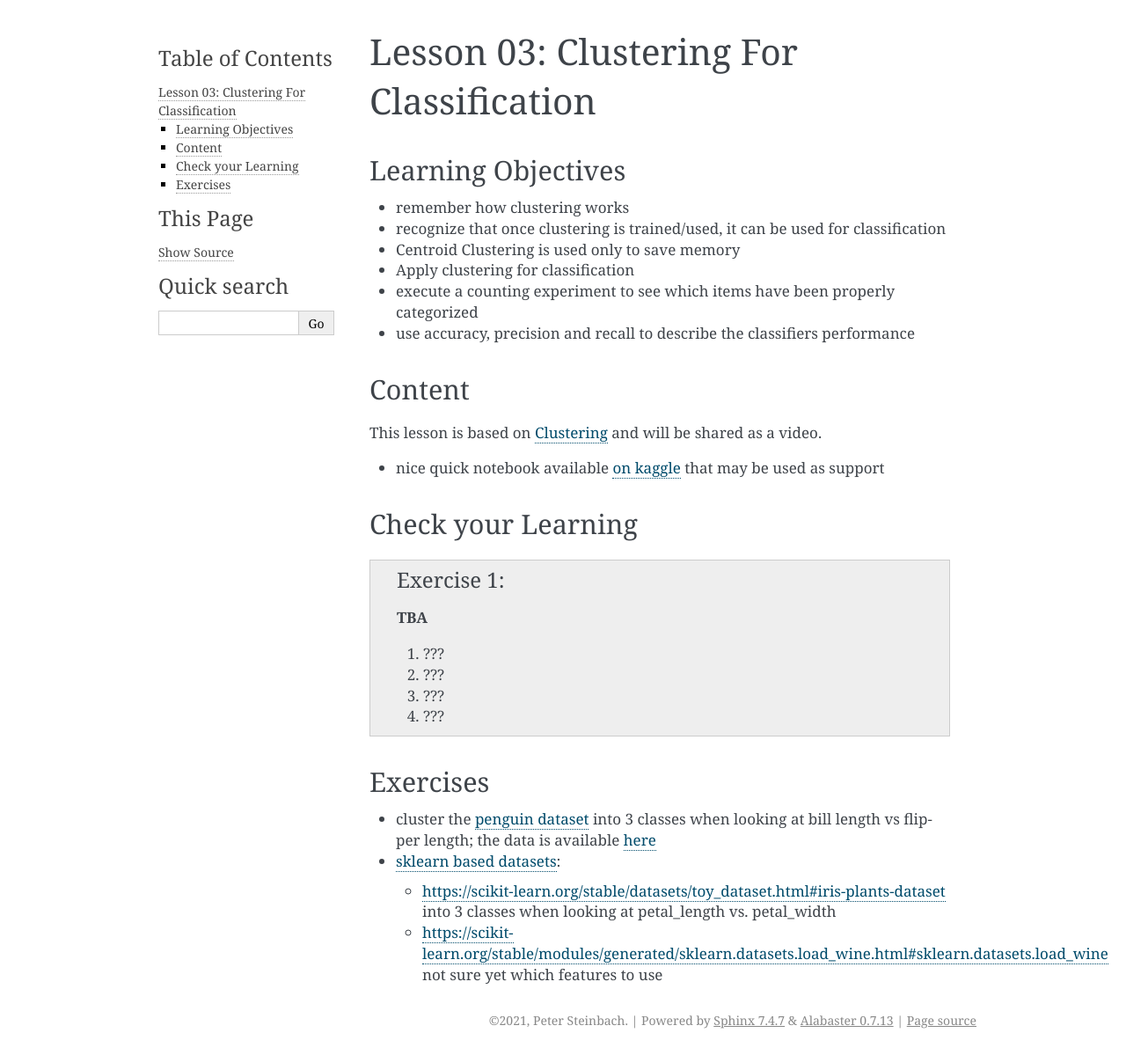
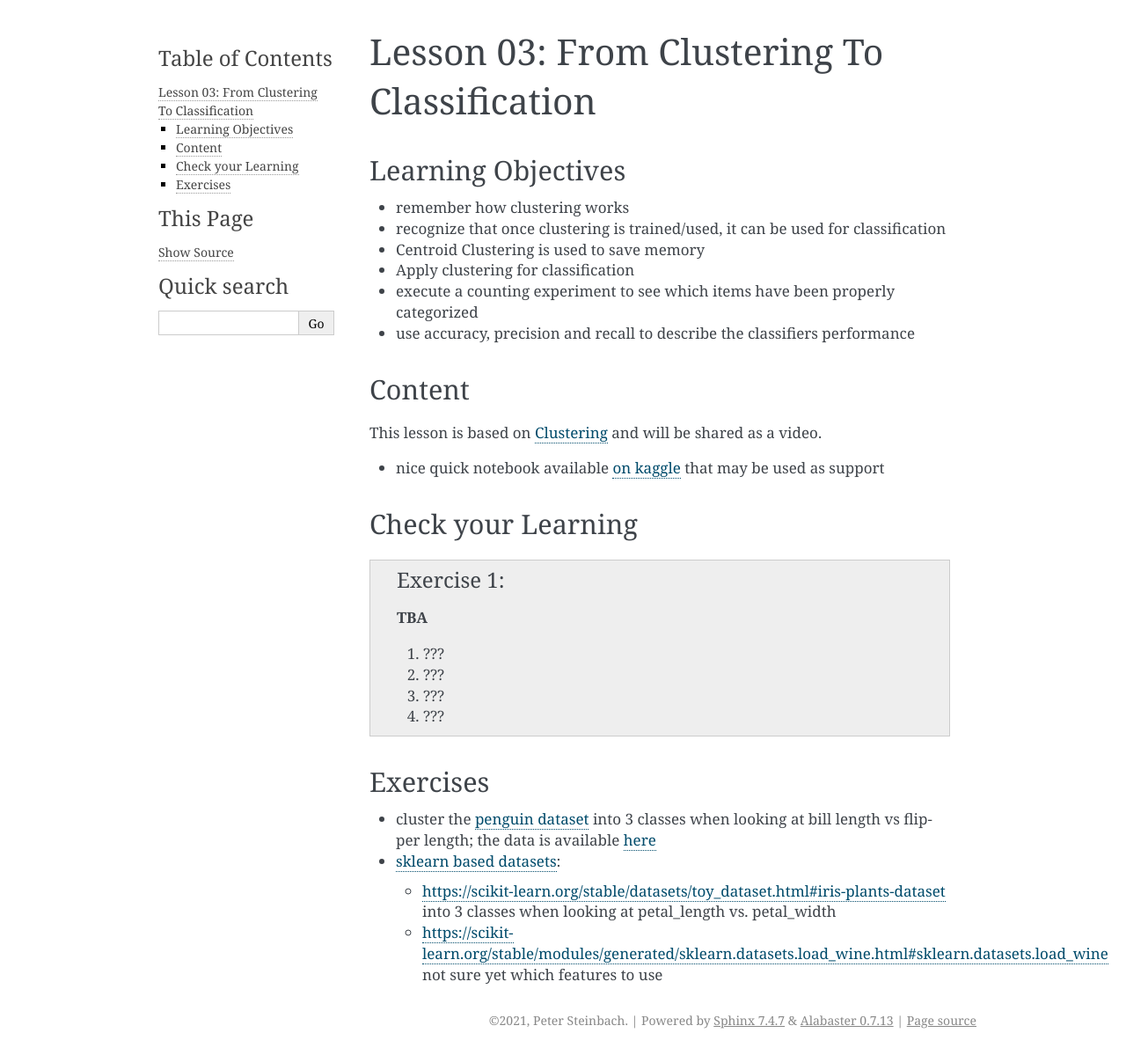
Before and after one commit to deeplearning540/deeplearning540.github.io, a Sphinx documentation site: the page built from source/lesson03/content.rst, in a window 1280 px wide. Shown: the whole page at 88% size. Built offline with Sphinx 7.4.7, drawn with Linux system fonts in a browser that asks for light colours.

Commit message:
finished script of lesson03

```diff
--- a/source/lesson03/content.rst
+++ b/source/lesson03/content.rst
@@ -1,12 +1,12 @@
-Lesson 03: Clustering For Classification
-****************************************
+Lesson 03: From Clustering To Classification
+********************************************
 
 Learning Objectives
 ===================
 
 * remember how clustering works
 * recognize that once clustering is trained/used, it can be used for classification
-* Centroid Clustering is used only to save memory
+* Centroid Clustering is used to save memory
 * Apply clustering for classification
 * execute a counting experiment to see which items have been properly categorized
 * use accuracy, precision and recall to describe the classifiers performance
```
Also changed, not shown: source/lesson03/script.ipynb (added).
